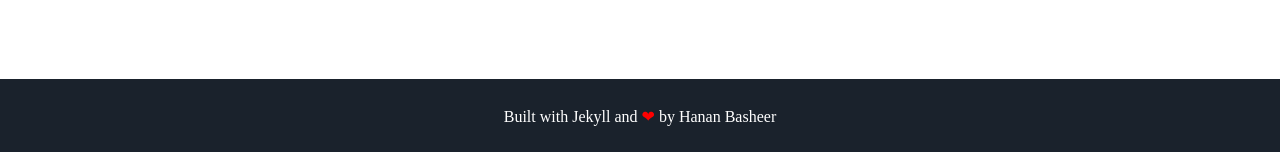
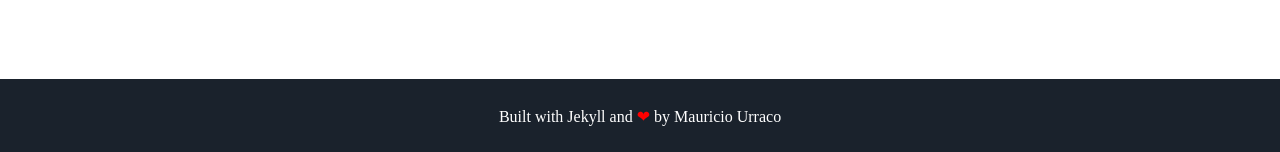
Before and after one commit to dancinglightning/hanan, a Jekyll site: the page built from index.html, in a window 1280 px wide. Shown: the part 1862-2014 px from the top of the page. Built offline with Jekyll 4.4.1, drawn with Linux system fonts in a browser that asks for light colours; some web fonts are replaced.

Commit message:
Revert "Updated Names"
This reverts commit 6212475732a04ca53ad26c3934052545f1712bd1.

```diff
--- a/_includes/footer.html
+++ b/_includes/footer.html
@@ -1,6 +1,6 @@
 <footer class="footer">
     <!-- <p>&copy; {{ site.username }}</p> -->
-    <p>Built with Jekyll and <span class="love">❤</span> by <a href="https://github.com/dancinglightning">Hanan Basheer</a></p>
+    <p>Built with Jekyll and <span class="love">❤</span> by <a href="https://github.com/murraco">Mauricio Urraco</a></p>
 </footer>
 <script src="{{ '/assets/js/particles.min.js' | prepend: site.baseurl }}"></script>
 <script src="{{ '/assets/js/sweet-scroll.min.js' | prepend: site.baseurl }}"></script>
--- a/package.json
+++ b/package.json
@@ -6,7 +6,7 @@
   "scripts": {
     "test": "echo \"Error: no test specified\" && exit 1"
   },
-  "author": "Hanan Basheer <dancinglightning@gmail.com>",
+  "author": "Mauricio Urraco <mauriurraco@gmail.com>",
   "license": "MIT",
   "dependencies": {
     "browser-sync": "^2.18.6",
```
